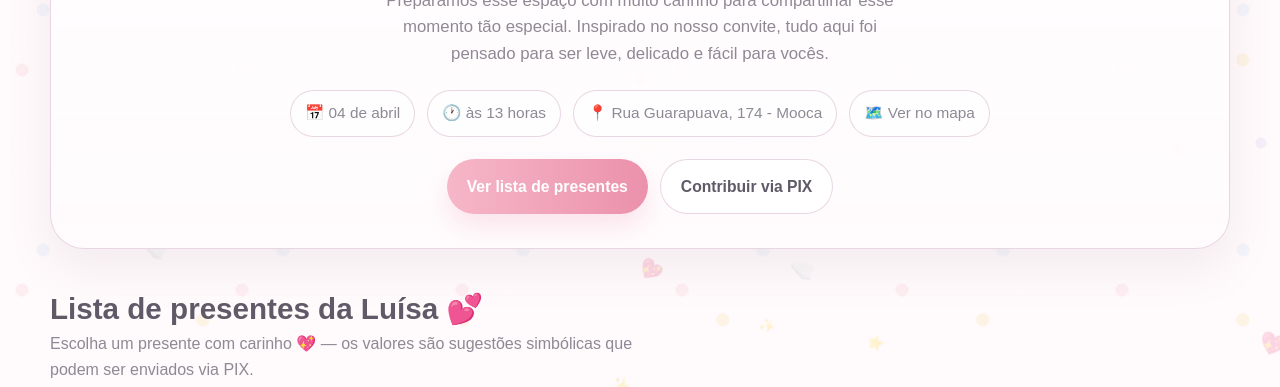
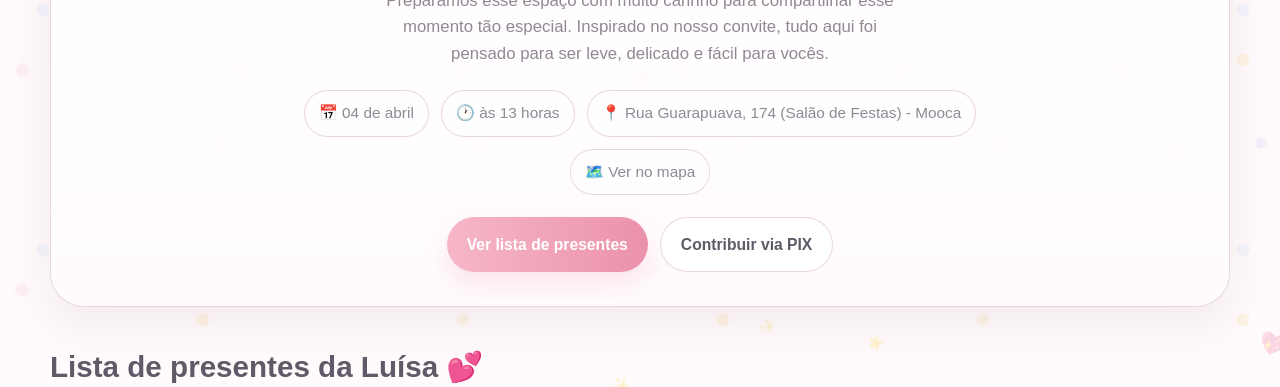
Before and after one commit to caic-horvath/cha-da-luisa, a plain HTML site: page index.html in a window 1280 px wide. Shown: the part 403-790 px from the top of the page. Drawn offline with Linux system fonts and the light colour scheme.

Commit message:
Update index.html

```diff
--- a/index.html
+++ b/index.html
@@ -615,7 +615,7 @@
             <div class="hero-info" style="justify-content: center;">
               <span class="pill">📅 04 de abril</span>
               <span class="pill">🕐 às 13 horas</span>
-              <span class="pill">📍 Rua Guarapuava, 174 - Mooca</span>
+              <span class="pill">📍 Rua Guarapuava, 174 (Salão de Festas) - Mooca</span>
               <a class="pill" href="https://www.google.com/maps/search/?api=1&query=Rua+Guarapuava,+174+-+Mooca" target="_blank" rel="noopener noreferrer">🗺️ Ver no mapa</a>
             </div>
 
```
